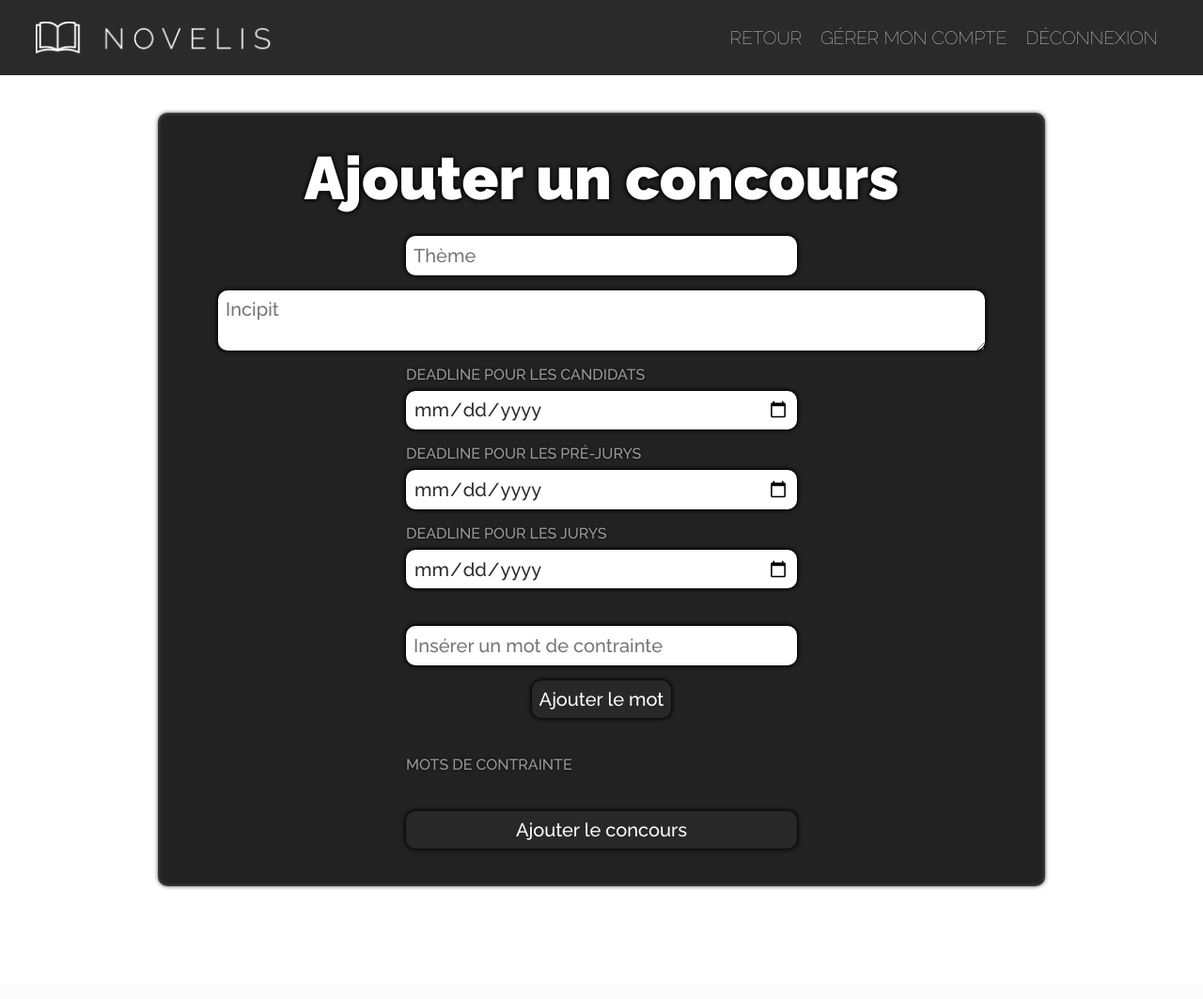
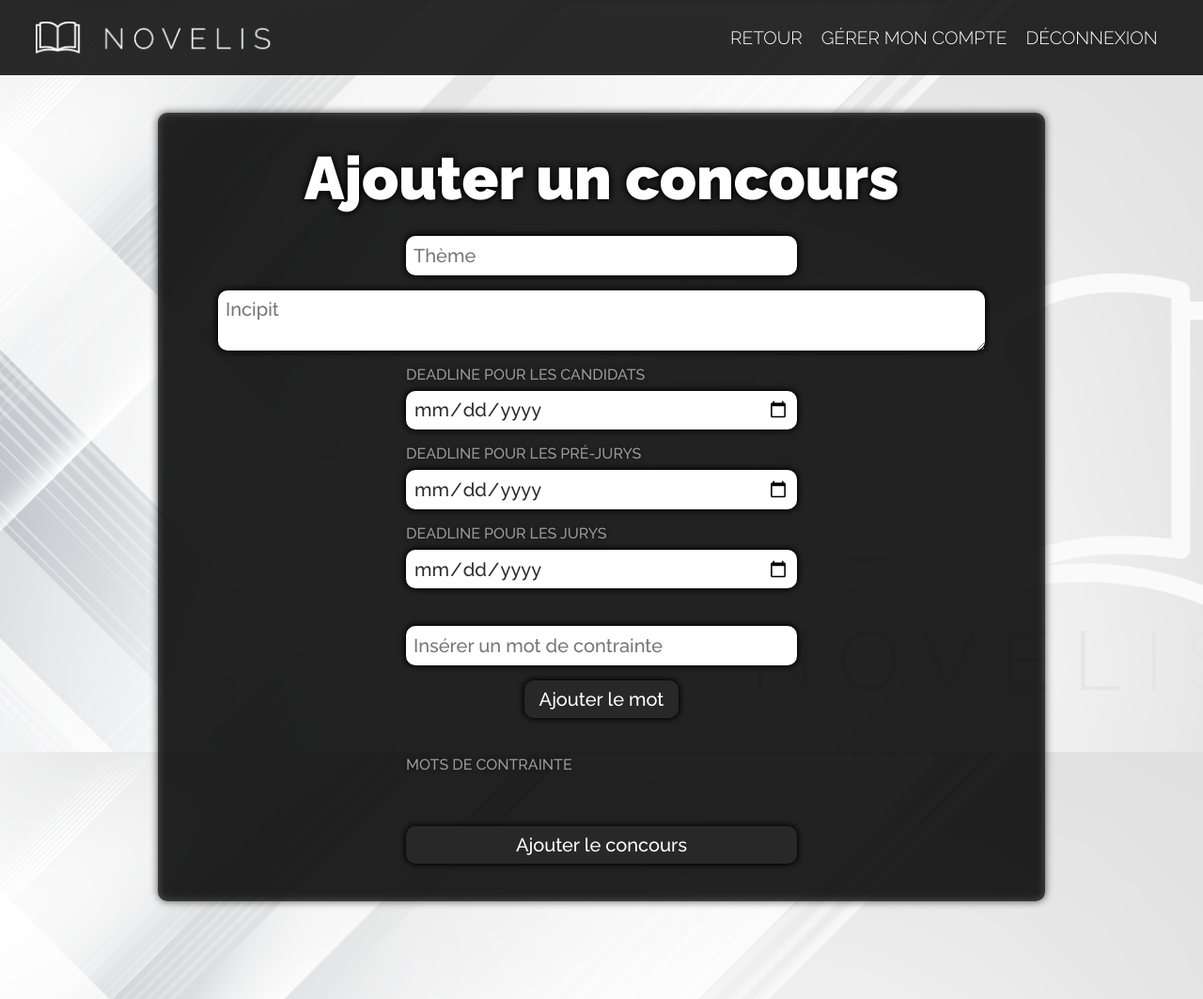
Before and after one commit to erwanlfrt/novella, a PHP site: page /index.php?action=newCompetition in a window 1280 px wide. Shown: the whole page at 94% size. Before the commit the page ends 946 px from the top, so only its background shows below. Run offline with PHP 8.4, Linux system fonts and the light colour scheme; a user stored in the database is signed in.

Commit message:
push late front changes

```diff
--- a/view/authentication/login.php
+++ b/view/authentication/login.php
@@ -8,7 +8,7 @@ session_destroy();
     <title>Novelis - Connexion</title>
     <link rel="stylesheet" href="view/style/globalStyle.css">
     <style>
-      @import url('https://fonts.googleapis.com/css2?family=Raleway:wght@100;500;900&display=swap');
+      @import url('https://fonts.googleapis.com/css2?family=Raleway:wght@100;300;500;900&display=swap');
     </style>
   </head>
   <body>
--- a/view/authentication/resetPwd.php
+++ b/view/authentication/resetPwd.php
@@ -45,7 +45,7 @@
                 echo "<p class='form__sub__error'>Identifiant ou mot de passe invalide.</p>";
               }
               elseif($err==5){
-                echo "<p class='form__sub__error'>Cet utilisateur n'existe pas. Voulez-vous <a href='/?action=signup' class='form__sub__link'> vous inscrire ?</a></p>";
+                echo "<p class='form__sub__error'>Cet utilisateur n'existe pas. Voulez-vous <a href='/?action=signup' class='form__sub__link'> vous inscrire</a> ?</p>";
               }
             }
           ?>
--- a/view/authentication/signup.php
+++ b/view/authentication/signup.php
@@ -5,7 +5,7 @@
     <title>Novelis - Inscription</title>
     <link rel="stylesheet" href="view/style/globalStyle.css">
     <style>
-      @import url('https://fonts.googleapis.com/css2?family=Raleway:wght@100;500;900&display=swap');
+      @import url('https://fonts.googleapis.com/css2?family=Raleway:wght@100;300;500;900&display=swap');
     </style>
   </head>
   <body>
--- a/view/myAccount.php
+++ b/view/myAccount.php
@@ -13,7 +13,7 @@ if (!$_SESSION) {
     <title>Novelis - Mon compte</title>
     <link rel="stylesheet" href="view/style/globalStyle.css">
     <style>
-      @import url('https://fonts.googleapis.com/css2?family=Raleway:wght@100;500;900&display=swap');
+      @import url('https://fonts.googleapis.com/css2?family=Raleway:wght@100;300;500;900&display=swap');
     </style>
   </head>
   <body>
--- a/view/organisateur/newCompetition.php
+++ b/view/organisateur/newCompetition.php
@@ -10,7 +10,7 @@
     <title>Novelis - Nouveau concours</title>
     <link rel="stylesheet" href="view/style/globalStyle.css">
     <style>
-    @import url('https://fonts.googleapis.com/css2?family=Raleway:wght@100;500;900&display=swap');
+    @import url('https://fonts.googleapis.com/css2?family=Raleway:wght@100;300;500;900&display=swap');
     </style>
   </head>
   <body>
@@ -40,9 +40,10 @@
 
         <input class="form__login__input" style="margin-top: 2rem;" type="text" id="inputdWords" name="inputdWords" placeholder="Insérer un mot de contrainte"/>
         <div class="button" onclick="addWord()">Ajouter le mot</div>
-        <div class="form__sub__content" id="error"></div>
+        <div class="form__sub__error" id="error"></div>
         <p class="form__label">Mots de contrainte</p>
-        <div class="form__sub__error" id="words" style="margin-bottom: 2rem;"></div>
+        <div class="form__sub__content" id="words" style="margin-bottom: 2rem; max-width: 50rem;
+text-align: center;"></div>
         <input type="hidden" name="requiredWords" id="requiredWords" value="">
         <input class="form__login__submit" type="submit" class="submit" value="Ajouter le concours"/>
       </form>
@@ -58,7 +59,7 @@
     function addWord() {
       let word = inputElement.value;
       if (word.trim() === "") {
-        errorElement.innerHTML = "Erreur : Entrée vide";
+        errorElement.innerHTML = "Entrée vide";
       } else {
         errorElement.innerHTML = "";
         arrayOfWord.push(word);
--- a/view/organisateur/userHistory.php
+++ b/view/organisateur/userHistory.php
@@ -59,6 +59,7 @@
         </header>
         <main>
             <h1 id="title">Historique de <?= $userInfo['firstname'], " ", $userInfo['name'] ?></h1>
+            <?php if($array != array()) { ?>
                 <ul class="container__list">
                     <?php foreach ($array as $item) { ?>
                         <a href="/?action=result&id=<?= $item['id'] ?>">
@@ -68,6 +69,9 @@
                         </a>
                     <?php } ?>
                 </ul>
+            <?php } else { ?>
+                <p class="container__empty">Aucun historique disponible pour cet utilisateur.</p>
+            <?php } ?>
         </main>
     </body>
 </html>
--- a/view/result.php
+++ b/view/result.php
@@ -28,7 +28,7 @@
 <html>
   <head>
     <meta http-equiv="Content-Type" content="text/html; charset=UTF-8" />
-    <title>Novelis - Page inexistante</title>
+    <title>Novelis - Résultats</title>
     <link rel="stylesheet" href="view/style/globalStyle.css">
     <style>
       @import url('https://fonts.googleapis.com/css2?family=Raleway:wght@100;300;500;900&display=swap');
--- a/view/style/globalStyle.css
+++ b/view/style/globalStyle.css
@@ -17,7 +17,7 @@
     --lighter-bg: #302f2fdd;
     --light: white;
     --darker: #999;
-    --error: darkred;
+    --error: rgb(158, 25, 25);
 }
 
 html {
@@ -26,7 +26,7 @@ html {
 }
 
 body {
-    /*background-image: url("../img/bg.png");*/
+    background-image: url("../img/bg2.png");
     background-position: center;
     background-size: cover;
     background-attachment: fixed;
@@ -172,7 +172,7 @@ td {
     font-size: 2.5vh;
     font-weight: 500;
     margin: 1vh auto 0;
-    padding: 0.5rem;
+    padding: 0.5rem 1rem;
     border-radius: 10px;
     filter: drop-shadow(0 0 2px black);
     cursor: pointer;
@@ -264,7 +264,7 @@ td {
     padding: 2rem 4rem;
     margin: 5vh auto 3vh;
     border-radius: 10px;
-    filter: drop-shadow(0 0 2px black);
+    filter: drop-shadow(0 0 4px black);
     background-color: var(--dark-bg-op);
 }
 
@@ -383,10 +383,11 @@ td {
 }
 
 .form__sub__error {
-    color: var(--light);
+    color: var(--error);
     font-weight: 500;
     line-height: 4vh;
     font-size: 2.5vh;
+    margin: 2vh 0;
 }
 
 .form__sub__link {
@@ -465,7 +466,7 @@ option {
     filter: drop-shadow(0 0 2px black);
     margin: 2rem 0 0 2rem;;
     border-radius: 10px;
-    width: 90vw;
+    width: 94vw;
     padding-bottom: 3vh;
 }
 
```
Also changed, not shown: view/home.php (+16 -0 lines), view/showCompetition.php (+8 -8 lines), view/img/bg2.png (added). Lines whose indentation alone changed are shown as unchanged.
